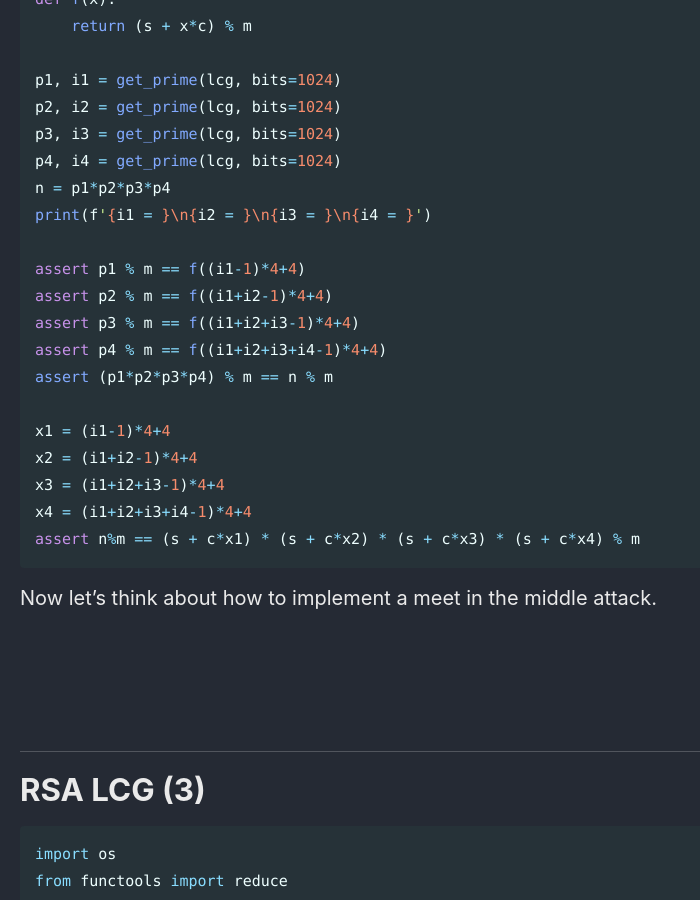
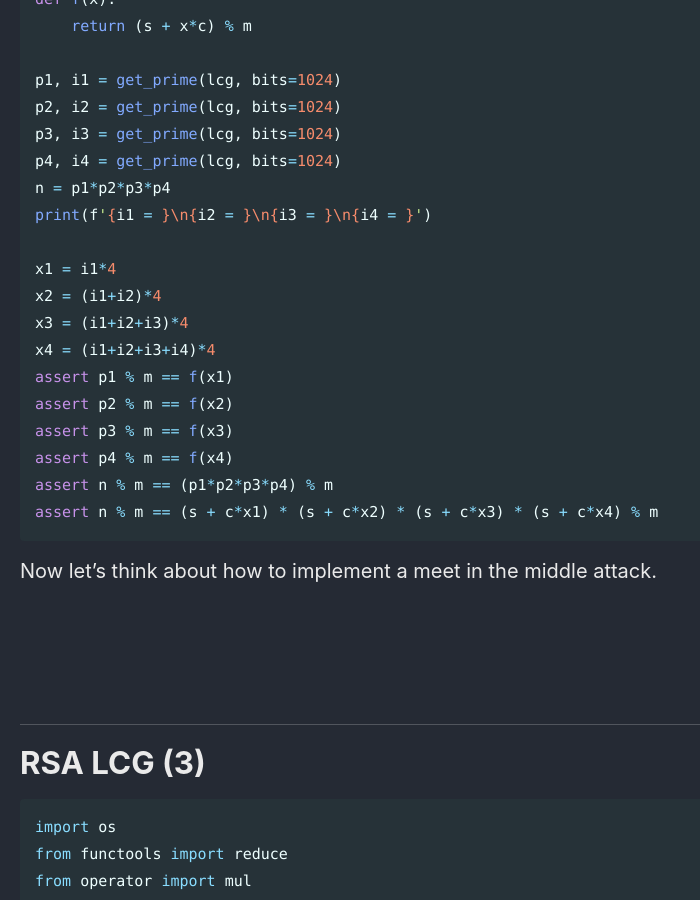
Before and after one commit to Connor-McCartney/Connor-McCartney.github.io, a Jekyll site: the page built from _pages/cryptography/other/HKCERT2024.md, in a window 1280 px wide and 900 px high, scrolled down 12341 px. Shown: the whole window, without its empty margins (0-700 px from the left). Built offline with Jekyll 4.4.1, drawn with Linux system fonts in a browser that asks for light colours; cached includes are drawn as plain includes.

Commit message:
Update HKCERT2024.md

````diff
--- a/_pages/cryptography/other/HKCERT2024.md
+++ b/_pages/cryptography/other/HKCERT2024.md
@@ -480,17 +480,16 @@ p4, i4 = get_prime(lcg, bits=1024)
 n = p1*p2*p3*p4
 print(f'{i1 = }\n{i2 = }\n{i3 = }\n{i4 = }')
 
-assert p1 % m == f((i1-1)*4+4)
-assert p2 % m == f((i1+i2-1)*4+4)
-assert p3 % m == f((i1+i2+i3-1)*4+4)
-assert p4 % m == f((i1+i2+i3+i4-1)*4+4)
-assert (p1*p2*p3*p4) % m == n % m
-
-x1 = (i1-1)*4+4
-x2 = (i1+i2-1)*4+4
-x3 = (i1+i2+i3-1)*4+4
-x4 = (i1+i2+i3+i4-1)*4+4
-assert n%m == (s + c*x1) * (s + c*x2) * (s + c*x3) * (s + c*x4) % m
+x1 = i1*4
+x2 = (i1+i2)*4
+x3 = (i1+i2+i3)*4
+x4 = (i1+i2+i3+i4)*4
+assert p1 % m == f(x1)
+assert p2 % m == f(x2)
+assert p3 % m == f(x3)
+assert p4 % m == f(x4)
+assert n % m == (p1*p2*p3*p4) % m
+assert n % m == (s + c*x1) * (s + c*x2) * (s + c*x3) * (s + c*x4) % m
 ```
 
 Now let's think about how to implement a meet in the middle attack.
````
